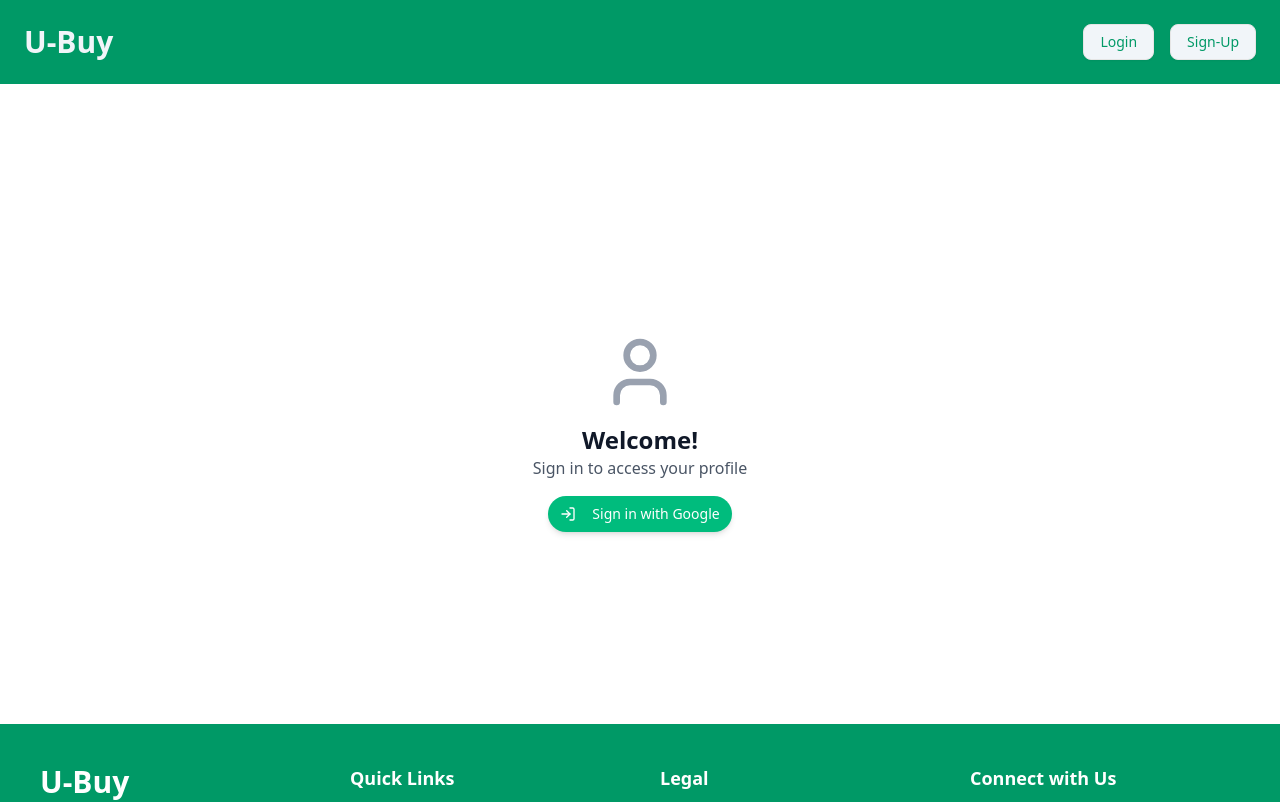
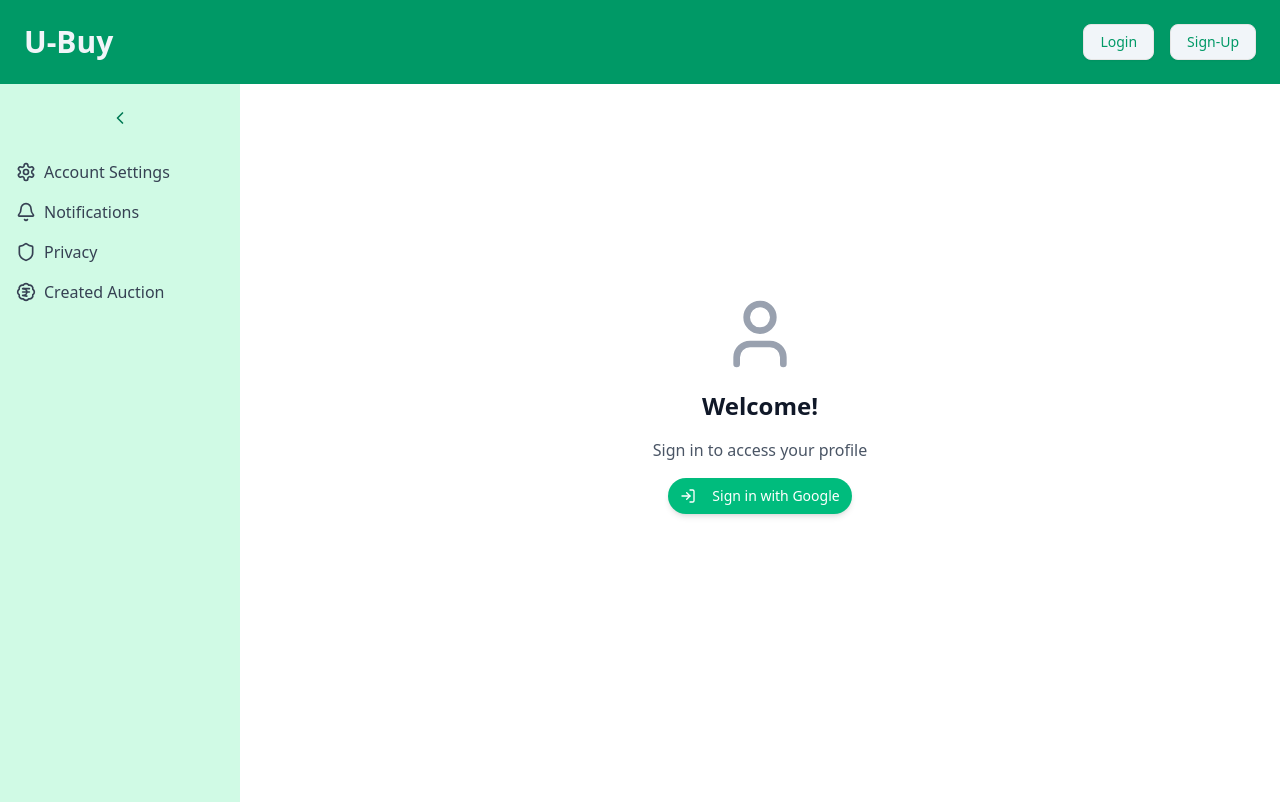
Before and after one commit to Anuj-0-3/Ubuy, a Next.js app: page /profile in a window 1280 px wide. Shown: the top 802 px of the page. Built offline with nearby package versions, Linux system fonts and the light colour scheme; no server answers.

Commit message:
feat: implement Profile layout and sidebar with auction management features

```diff
--- /dev/null
+++ b/src/app/profile/layout.tsx
@@ -0,0 +1,20 @@
+'use client'
+
+import ProfileSidebar from "@/components/ProfileSidebar";
+
+export default function RootLayout({
+  children,
+}: Readonly<{
+  children: React.ReactNode;
+}>) {
+
+  return (
+    <div className="flex min-h-screen">
+      {/* Sidebar */}
+      <ProfileSidebar />
+
+      {/* Page content */}
+      <main className="flex-1">{children}</main>
+    </div>
+  );
+}
--- a/src/app/profile/page.tsx
+++ b/src/app/profile/page.tsx
@@ -6,14 +6,14 @@ import { Card, CardHeader, CardContent } from "@/components/ui/card";
 import { LogOut, LogIn, Mail, User } from "lucide-react";
 import Image from "next/image";
 
-export default function ProfilePage() {
+
+const ProfilePage = () => {
   const { data: session, status } = useSession();
+  return (
+    <div className="flex min-h-[80vh] bg-white relative overflow-hidden">
 
-  return (
-    <>
-      <div className="min-h-[80vh] flex justify-center items-center bg-white">
       {/* Profile Section */}
-        <div className="flex flex-col items-center justify-center pt-14 w-full ">
+      <div className="flex-1 flex items-center justify-center p-4">
         {status === "loading" ? (
           <p className="text-gray-700 text-lg animate-pulse">Loading...</p>
         ) : session ? (
@@ -23,42 +23,40 @@ export default function ProfilePage() {
                 <Image
                   src={session.user?.image || "/default-profile.png"}
                   alt="Profile"
-                    width={96} // Set width (24 * 4)
-                    height={96} // Set height (24 * 4)
+                  width={96}
+                  height={96}
                   className="object-cover rounded-full border-4 border-emerald-400 shadow-md"
                 />
               </div>
               <h2 className="text-2xl font-bold mt-3 text-gray-900">
                 {session.user?.name}
               </h2>
-
-                {/* Email with Lucide Icon */}
               <div className="flex items-center gap-2 text-gray-600 text-sm mt-2">
                 <Mail className="w-5 h-5 text-emerald-500" />
                 <span>{session.user?.email}</span>
               </div>
             </CardHeader>
 
-              <CardContent className="mt-4">
+            <CardContent className="mt-4 flex flex-col gap-2">
               <Button
                 onClick={() => signOut()}
                 variant="destructive"
-                  className="w-full flex items-center justify-center gap-2 bg-red-500 hover:bg-red-600 text-white rounded-full px-6 py-2 transition-transform transform hover:scale-105"
+                className="w-full flex items-center justify-center gap-2 bg-red-500 hover:bg-red-600 text-white rounded-full transition-transform transform hover:scale-105"
               >
                 <LogOut className="w-5 h-5" />
                 Sign Out
               </Button>
+
               <p className="text-sm text-gray-600 mt-2">
                 Logged in via: <strong>Google</strong>
               </p>
-
             </CardContent>
           </Card>
         ) : (
-            <div className="flex flex-col items-center">
+          <div className="flex flex-col items-center text-center gap-4">
             <User className="w-20 h-20 text-gray-400" />
-              <h2 className="text-2xl font-bold mt-3 text-gray-900">Welcome!</h2>
-              <p className="text-gray-600 mb-4">Sign in to access your profile</p>
+            <h2 className="text-2xl font-bold text-gray-900">Welcome!</h2>
+            <p className="text-gray-600">Sign in to access your profile</p>
             <Button
               onClick={() => signIn("google")}
               className="bg-emerald-500 text-white hover:bg-emerald-600 rounded-full px-6 py-2 transition-transform transform hover:scale-105 shadow-md"
@@ -70,6 +68,7 @@ export default function ProfilePage() {
         )}
       </div>
     </div>
-    </>
   );
 }
+
+export default ProfilePage;
--- /dev/null
+++ b/src/components/ProfileSidebar.tsx
@@ -0,0 +1,51 @@
+"use client";
+
+import { Menu, Settings, Bell, Shield, ChevronLeft, BadgeIndianRupee } from "lucide-react";
+import { motion } from "framer-motion";
+import { useState } from "react";
+import Link from "next/link";
+
+export default function ProfileSidebar() {
+  const [isCollapsed, setIsCollapsed] = useState(false);
+
+  return (
+    <div className="flex min-h-[80vh] bg-white relative overflow-hidden">
+      {/* Side Panel */}
+      <motion.aside
+        animate={{ width: isCollapsed ? 64 : 240 }}
+        transition={{ duration: 0.3 }}
+        className="bg-emerald-100 shadow-lg flex flex-col gap-4 py-4 overflow-hidden"
+      >
+        <div className="flex flex-col items-center md:items-start px-2">
+          <button
+            onClick={() => setIsCollapsed(!isCollapsed)}
+            className="mb-4 flex items-center justify-center md:justify-center w-full p-2 hover:bg-emerald-200 rounded-full transition"
+            aria-label="Toggle Panel"
+          >
+            {isCollapsed ? (
+              <Menu className="w-5 h-5 text-emerald-700" />
+            ) : (
+              <ChevronLeft className="w-5 h-5 text-emerald-700" />
+            )}
+          </button>
+          <button className="flex items-center gap-2 text-gray-700 hover:text-emerald-700 w-full py-2 px-2 transition-colors rounded-md hover:bg-emerald-200">
+            <Settings className="w-5 h-5" />
+            {!isCollapsed && <span>Account Settings</span>}
+          </button>
+          <button className="flex items-center gap-2 text-gray-700 hover:text-emerald-700 w-full py-2 px-2 transition-colors rounded-md hover:bg-emerald-200">
+            <Bell className="w-5 h-5" />
+            {!isCollapsed && <span>Notifications</span>}
+          </button>
+          <button className="flex items-center gap-2 text-gray-700 hover:text-emerald-700 w-full py-2 px-2 transition-colors rounded-md hover:bg-emerald-200">
+            <Shield className="w-5 h-5" />
+            {!isCollapsed && <span>Privacy</span>}
+          </button>
+          <Link href="/profile/my-auction" className="flex items-center gap-2 text-gray-700 hover:text-emerald-700 w-full py-2 px-2 transition-colors rounded-md hover:bg-emerald-200">
+          <BadgeIndianRupee className="w-5 h-5" />
+          {!isCollapsed && <span>Created Auction</span>}
+        </Link>
+        </div>
+      </motion.aside>
+    </div>
+  );
+}
```
Also changed, not shown: src/app/profile/my-auction/page.tsx (renamed from src/app/my-auction/page.tsx). Lines whose indentation alone changed are shown as unchanged.
